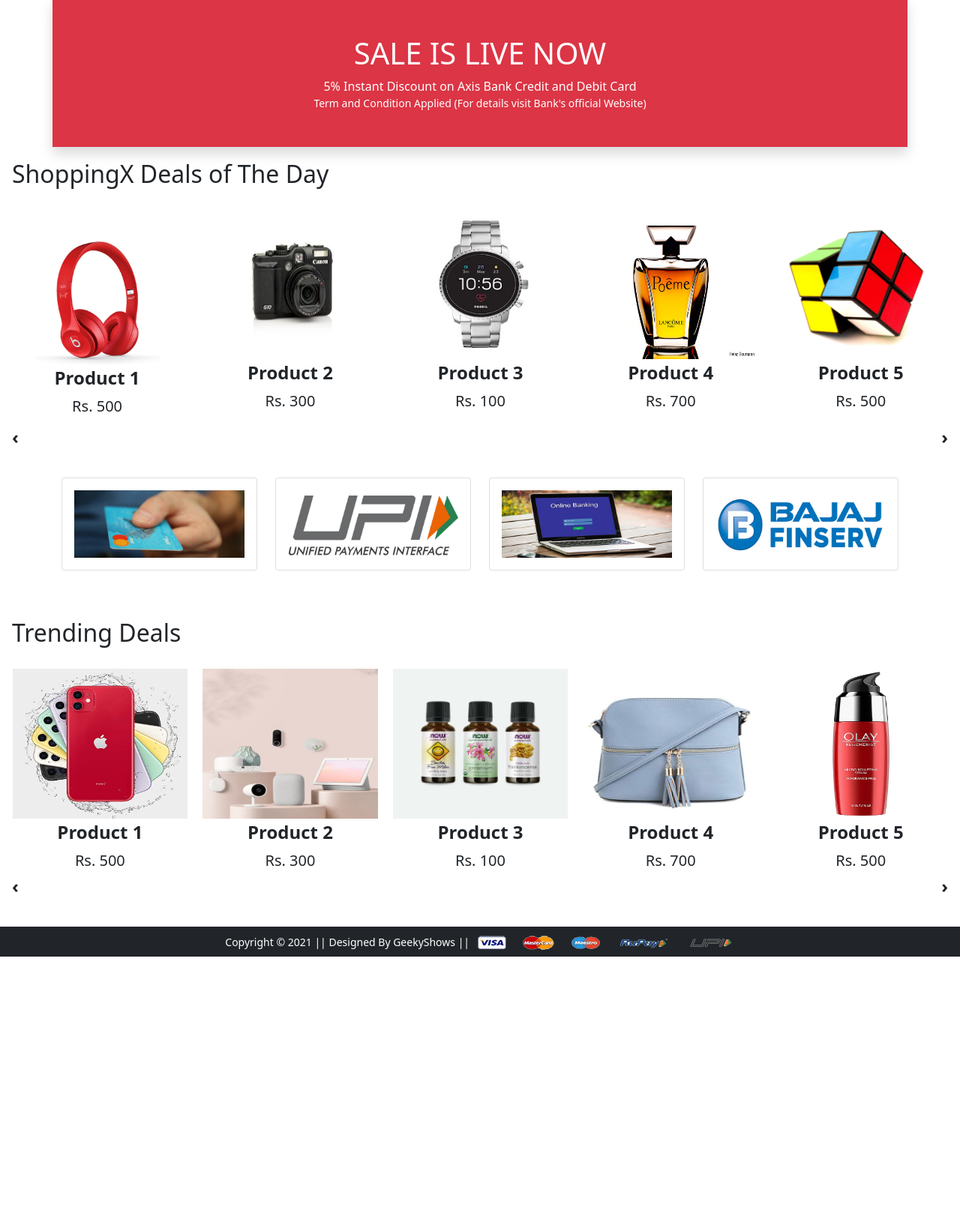
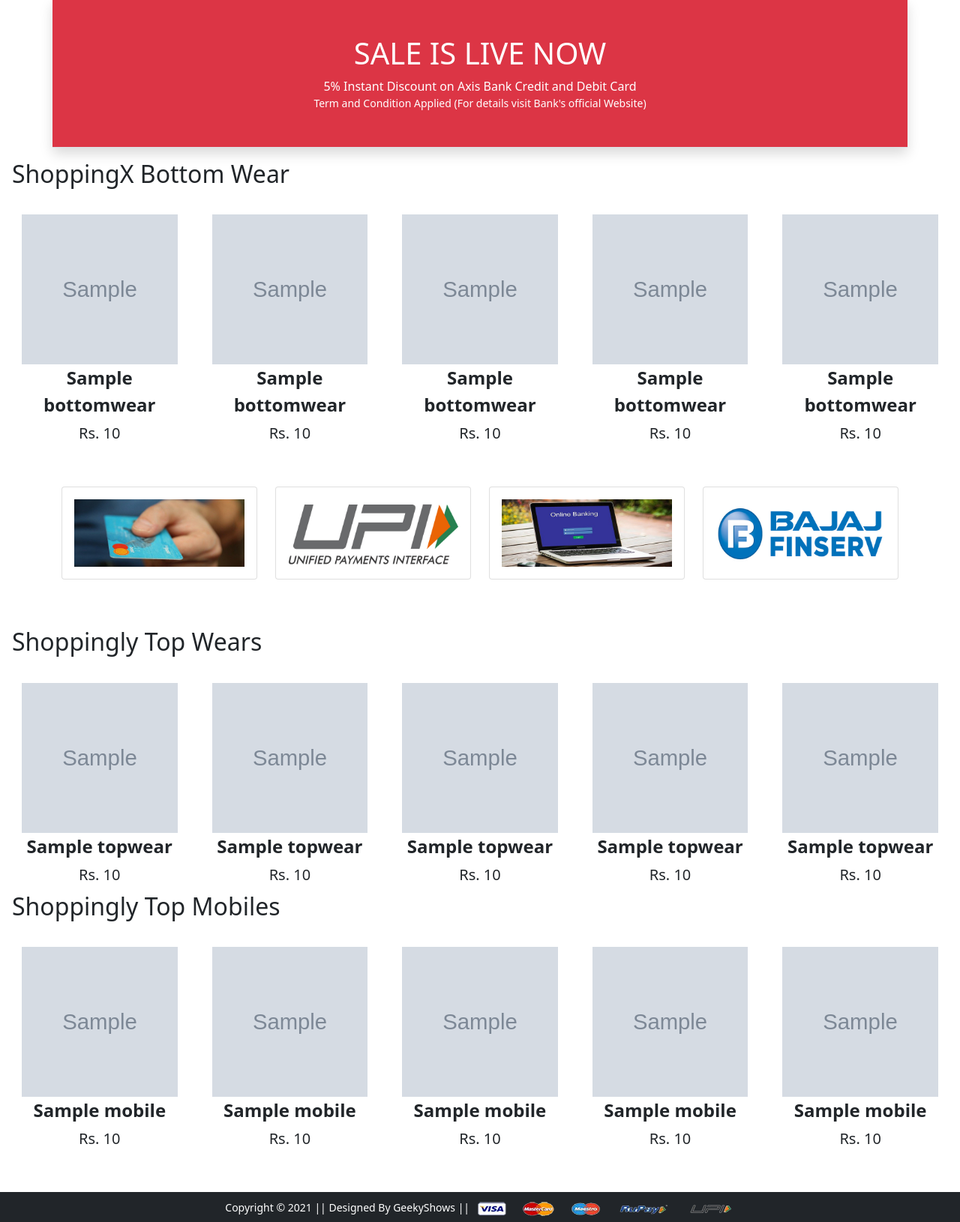
Before and after one commit to betu979/Shoppingly, a Django app: template app/templates/app/home.html in a window 1280 px wide. Shown: the part 538-2168 px from the top of the page at 75% size. Before the commit the page ends 1814 px from the top, so only its background shows below. Run offline with Django 3.2, Linux system fonts and the light colour scheme; the template is opened without the code that fills it: most values are stand-ins (such as "Sample title", 1, 10 or a date in 2020); grey boxes marked "Sample" are stand-in pictures; some libraries are stand-ins or nearby versions.

Commit message:
show all categories data into carousel by calling views by class

```diff
--- a/app/templates/app/home.html
+++ b/app/templates/app/home.html
@@ -46,21 +46,12 @@
 {% block main-content %}
 <!-- 1st Product Slider -->
 <div class="m-3">
- <h2>ShoppingX Deals of The Day</h2>
+ <h2>ShoppingX Bottom Wear</h2>
  <!-- Slider 1 -->
  <div class="owl-carousel" id="slider1">
-  <a href="{% url 'product-detail' %}" class="btn"><div class="item"><img src="{% static 'app/images/product/1.jpg' %}" alt="" height="200px"><span class="fw-bold">Product 1</span><br><span class="fs-5">Rs. 500</span></div></a>
-  <div class="item"><img src="{% static 'app/images/product/2.jpg' %}" alt="" height="200px"><span class="fw-bold">Product 2</span><br><span class="fs-5">Rs. 300</span></div>
-  <div class="item"><img src="{% static 'app/images/product/3.jpg' %}" alt="" height="200px"><span class="fw-bold">Product 3</span><br><span class="fs-5">Rs. 100</span></div>
-  <div class="item"><img src="{% static 'app/images/product/4.jpg' %}" alt="" height="200px"><span class="fw-bold">Product 4</span><br><span class="fs-5">Rs. 700</span></div>
-  <div class="item"><img src="{% static 'app/images/product/5.jpg' %}" alt="" height="200px"><span class="fw-bold">Product 5</span><br><span class="fs-5">Rs. 500</span></div>
-  <div class="item"><img src="{% static 'app/images/product/6.jpg' %}" alt="" height="200px"><span class="fw-bold">Product 6</span><br><span class="fs-5">Rs. 400</span></div>
-  <div class="item"><img src="{% static 'app/images/product/7.jpg' %}" alt="" height="200px"><span class="fw-bold">Product 7</span><br><span class="fs-5">Rs. 500</span></div>
-  <div class="item"><img src="{% static 'app/images/product/8.jpg' %}" alt="" height="200px"><span class="fw-bold">Product 8</span><br><span class="fs-5">Rs. 300</span></div>
-  <div class="item"><img src="{% static 'app/images/product/9.jpg' %}" alt="" height="200px"><span class="fw-bold">Product 9</span><br><span class="fs-5">Rs. 600</span></div>
-  <div class="item"><img src="{% static 'app/images/product/10.jpg' %}" alt="" height="200px"><span class="fw-bold">Product 10</span><br><span class="fs-5">Rs. 900</span></div>
-  <div class="item"><img src="{% static 'app/images/product/11.jpg' %}" alt="" height="200px"><span class="fw-bold">Product 11</span><br><span class="fs-5">Rs. 100</span></div>
-  <div class="item"><img src="{% static 'app/images/product/12.jpg' %}" alt="" height="200px"><span class="fw-bold">Product 12</span><br><span class="fs-5">Rs. 200</span></div>
+  {% for b in bottomwears %}
+  <a href="{% url 'product-detail' %}" class="btn"><div class="item"><img src="{{b.product_image.url}}" alt="" height="200px"><span class="fw-bold">{{b.title}}</span><br><span class="fs-5">Rs. {{b.discounted_price}}</span></div></a>
+  {% endfor %}
  </div>
 </div>
 <!-- End 1st Product Slider -->
@@ -102,22 +93,27 @@
 
 <!-- 2nd Product Slider -->
 <div class="mx-3">
- <h2>Trending Deals</h2>
+ <h2>Shoppingly Top Wears</h2>
  <!-- Slider 2 -->
  <div class="owl-carousel" id="slider2">
-  <div class="item"><img src="{% static 'app/images/product/12.jpg' %}" alt="" height="200px"><span class="fw-bold">Product 1</span><br><span class="fs-5">Rs. 500</span></div>
-  <div class="item"><img src="{% static 'app/images/product/11.jpg' %}" alt="" height="200px"><span class="fw-bold">Product 2</span><br><span class="fs-5">Rs. 300</span></div>
-  <div class="item"><img src="{% static 'app/images/product/10.jpg' %}" alt="" height="200px"><span class="fw-bold">Product 3</span><br><span class="fs-5">Rs. 100</span></div>
-  <div class="item"><img src="{% static 'app/images/product/9.jpg' %}" alt="" height="200px"><span class="fw-bold">Product 4</span><br><span class="fs-5">Rs. 700</span></div>
-  <div class="item"><img src="{% static 'app/images/product/8.jpg' %}" alt="" height="200px"><span class="fw-bold">Product 5</span><br><span class="fs-5">Rs. 500</span></div>
-  <div class="item"><img src="{% static 'app/images/product/11.jpg' %}" alt="" height="200px"><span class="fw-bold">Product 6</span><br><span class="fs-5">Rs. 400</span></div>
-  <div class="item"><img src="{% static 'app/images/product/5.jpg' %}" alt="" height="200px"><span class="fw-bold">Product 7</span><br><span class="fs-5">Rs. 500</span></div>
-  <div class="item"><img src="{% static 'app/images/product/11.jpg' %}" alt="" height="200px"><span class="fw-bold">Product 8</span><br><span class="fs-5">Rs. 300</span></div>
-  <div class="item"><img src="{% static 'app/images/product/12.jpg' %}" alt="" height="200px"><span class="fw-bold">Product 9</span><br><span class="fs-5">Rs. 600</span></div>
-  <div class="item"><img src="{% static 'app/images/product/7.jpg' %}" alt="" height="200px"><span class="fw-bold">Product 10</span><br><span class="fs-5">Rs. 900</span></div>
-  <div class="item"><img src="{% static 'app/images/product/6.jpg' %}" alt="" height="200px"><span class="fw-bold">Product 11</span><br><span class="fs-5">Rs. 100</span></div>
-  <div class="item"><img src="{% static 'app/images/product/10.jpg' %}" alt="" height="200px"><span class="fw-bold">Product 12</span><br><span class="fs-5">Rs. 200</span></div>
+  {% for tp in topwears %}
+  <a href="{% url 'product-detail' %}" class="btn"><div class="item"><img src="{{tp.product_image.url}}" alt="" height="200px"><span class="fw-bold">{{tp.title}}</span><br><span class="fs-5">Rs. {{tp.discounted_price}}</span></div></a>
+  {% endfor %}
  </div>
 </div>
 <!-- End 2nd Product Slider -->
+
+<!-- 3rd Product Slider -->
+<div class="mx-3">
+  <h2>Shoppingly Top Mobiles</h2>
+  <!-- Slider 3 -->
+  <div class="owl-carousel" id="slider3">
+   {% for m in mobiles %}
+   <a href="{% url 'product-detail' %}" class="btn"><div class="item"><img src="{{m.product_image.url}}" alt="" height="200px"><span class="fw-bold">{{m.title}}</span><br><span class="fs-5">Rs. {{m.discounted_price}}</span></div></a>
+   {% endfor %}
+  </div>
+ </div>
+ <!-- End 3rd Product Slider -->
+
+
 {% endblock main-content %}
--- a/app/urls.py
+++ b/app/urls.py
@@ -3,7 +3,8 @@
 from django.conf import settings
 from django.conf.urls.static import static
 urlpatterns = [
-    path('', views.home),
+    # path('', views.home),
+    path('', views.ProductView.as_view(), name = "home"),
     path('product-detail/', views.product_detail, name='product-detail'),
     path('cart/', views.add_to_cart, name='add-to-cart'),
     path('buy/', views.buy_now, name='buy-now'),
```
Also changed, not shown: app/views.py (+11 -2 lines), db.sqlite3, media/productimg/iphone-15.jpg (added), media/productimg/jeans2.webp (added), media/productimg/royal-shirt.webp (added).
